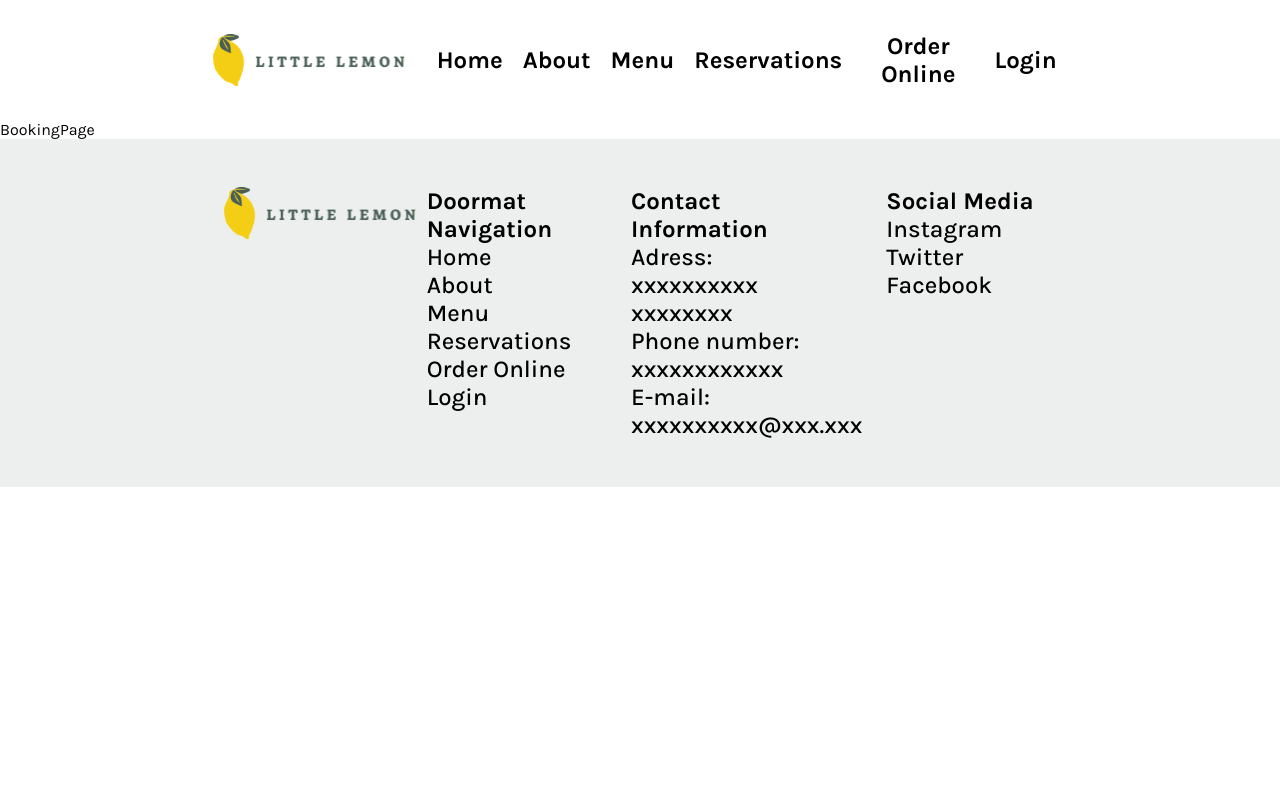
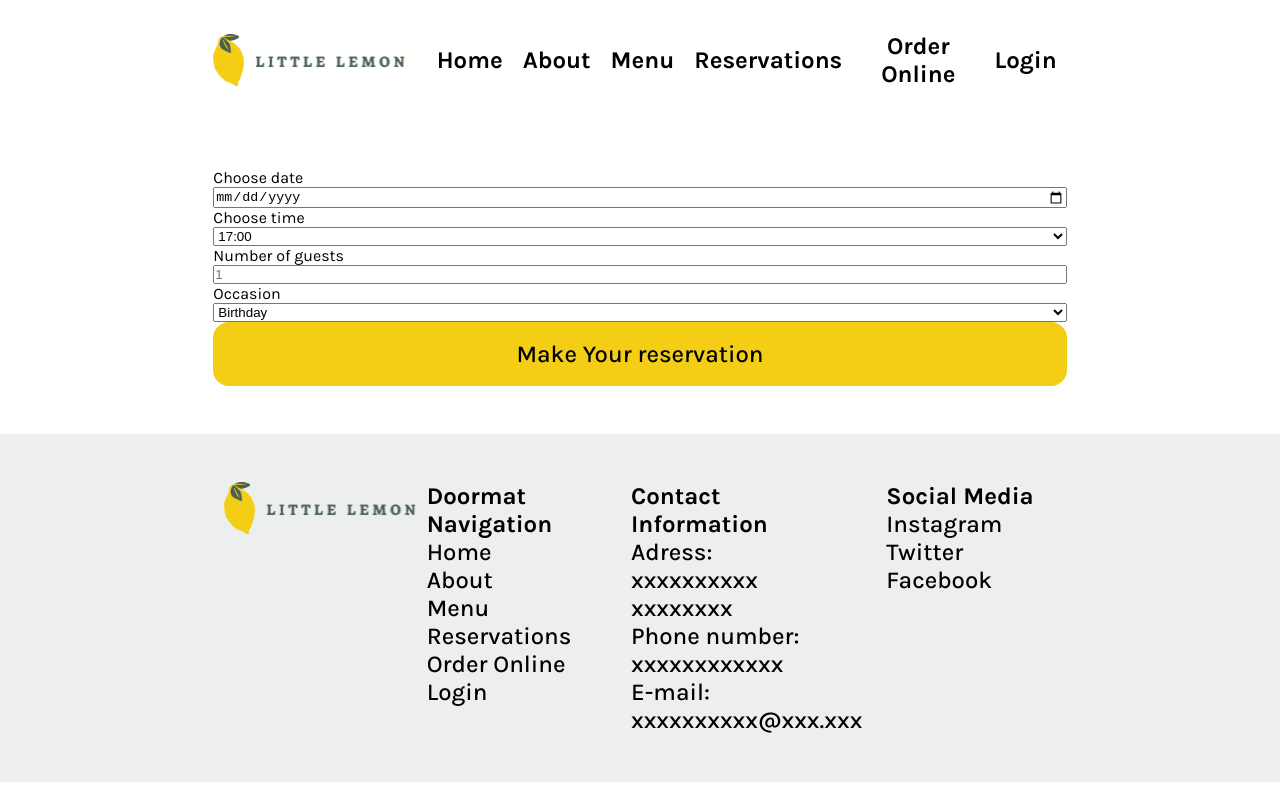
Before and after one commit to danilsakhonenko/Little-Lemon-website, a React (Create React App) app: page /booking in a window 1280 px wide. Built offline with nearby package versions, Linux system fonts and the light colour scheme; a web font is replaced by a local one.

Commit message:
starter booking page

```diff
--- a/src/App.css
+++ b/src/App.css
@@ -40,9 +40,9 @@ h2{
   white-space: nowrap;
 }
 .lead-text{
+  text-decoration: none;
   font-family:var(--font-karla);
   color: black;
-  text-decoration: none;
   font-weight: 500;
   font-size: 18pt;
 }
@@ -71,13 +71,15 @@ h2{
   justify-self: end;
 }
 .action-button{
+  display: flex;
+  border-width:0 ;
   border-radius: var(--border-rad);
-  border-width: 0;
   background-color: var(--yellow);
   height: 64px;
-  width: auto;
   padding: 0 32px;
   min-width: fit-content;
+  justify-content: center;
+  align-items: center;
   white-space: nowrap;
 }
 .container{
@@ -123,7 +125,7 @@ ul {
   justify-self: end;
   object-fit: cover;
 }
-main{
+#main{
   grid-area: main;
   display: grid;
   grid-template-rows: auto auto auto auto;
@@ -277,6 +279,12 @@ footer.container{
 footer > section{
   grid-column: span 2;
 }
+/*==================================================================*/
+.form{
+  display: flex;
+  flex-direction: column;
+  grid-column: 3/ span 8;
+}
 
 @media only screen and (max-width: 1199px) {
   .container{
--- a/src/components/ActionButton.js
+++ b/src/components/ActionButton.js
@@ -1,14 +1,13 @@
-import React from 'react'
-import { Link } from 'react-router-dom'
+import React, { useState } from "react";
+import { Link } from "react-router-dom";
 
 function ActionButton(props) {
   return (
-    <button onClick={props.onClick} className='action-button' id={props.id}>
-      <Link to={props.link} className='lead-text'>
+      <button
+        className="action-button lead-text" type={props.type} id="props.id">
         {props.label}
-      </Link>
-    </button>
-  )
+      </button>
+  );
 }
 
-export default ActionButton
+export default ActionButton;
--- /dev/null
+++ b/src/components/BookingForm.js
@@ -0,0 +1,31 @@
+import React from "react";
+import BookingForm from "./BookingForm";
+import ActionButton from "./ActionButton";
+
+function BookingPage() {
+  return (
+    <form className="form">
+      <label htmlFor="res-date">Choose date</label>
+      <input type="date" id="res-date" />
+      <label htmlFor="res-time">Choose time</label>
+      <select id="res-time ">
+        <option>17:00</option>
+        <option>18:00</option>
+        <option>19:00</option>
+        <option>20:00</option>
+        <option>21:00</option>
+        <option>22:00</option>
+      </select>
+      <label htmlFor="guests">Number of guests</label>
+      <input type="number" placeholder="1" min="1" max="10" id="guests" />
+      <label htmlFor="occasion">Occasion</label>
+      <select id="occasion">
+        <option>Birthday</option>
+        <option>Anniversary</option>
+      </select>
+      <ActionButton type="submit" label="Make Your reservation" />
+    </form>
+  );
+}
+
+export default BookingPage;
--- a/src/components/BookingPage.js
+++ b/src/components/BookingPage.js
@@ -1,12 +1,13 @@
 import React from 'react'
+import BookingForm from './BookingForm'
 
-function HomePage() {
+function BookingPage() {
   let lorem="Lorem ipsum dolor sit amet, consectetur adipiscing elit.Mauris porta, magna et aliquet tempor, tortor mi iaculis enim, ac tempor ligula nulla tincidunt libero. Class aptent taciti sociosqu ad litora torquent per conubia nostra, per inceptos himenaeos. Pellentesque efficitur posuere."
   return (
-    <main>
-      BookingPage
+    <main className='container' id='booking'>
+      <BookingForm/>
     </main>
   )
 }
 
-export default HomePage;
+export default BookingPage;
--- a/src/components/Footer.js
+++ b/src/components/Footer.js
@@ -1,5 +1,5 @@
 import React from "react";
-import Logo from "../Logo.svg";
+import Logo from "../logo.svg";
 import { Link } from 'react-router-dom';
 
 function Footer() {
--- a/src/components/Header.js
+++ b/src/components/Header.js
@@ -1,6 +1,6 @@
 import React from 'react'
 import NavBar from './NavBar'
-import Logo from '../Logo.svg';
+import Logo from '../logo.svg';
 
 function Header() {
   return (
--- a/src/components/HomePage.js
+++ b/src/components/HomePage.js
@@ -7,23 +7,22 @@ import chefPhoto from "../restaurant chef.jpg";
 import CardsContainer from "./CardsContainer";
 import SpecialsList from './SpecialsList';
 import ReviewsList from "./ReviewsList";
+import { Link } from "react-router-dom";
 
 function HomePage() {
   let lorem =
     "Lorem ipsum dolor sit amet, consectetur adipiscing elit.Mauris porta, magna et aliquet tempor, tortor mi iaculis enim, ac tempor ligula nulla tincidunt libero. Class aptent taciti sociosqu ad litora torquent per conubia nostra, per inceptos himenaeos. Pellentesque efficitur posuere.";
   return (
-    <main>
+    <main id='main'>
       <section id="hero-section" className="container">
         <div className="text-block">
           <h1>Little Lemon</h1>
           <h2 className="white">Chicago</h2>
           <p className="lead-text white">{lorem}</p>
         </div>
-        <ActionButton
-          link="/booking"
-          label="Reserve a table"
-          id="reserve-button"
-        />
+        <Link to='/booking' id='reserve-button' className="action-button lead-text">
+          Reserve a table
+        </Link>
         <div id="white-space"></div>
         <img
           src={PreviewPhoto}
@@ -34,7 +33,9 @@ function HomePage() {
       </section>
       <section id="highlights" className="container">
         <h2>This weeks specials!</h2>
-        <ActionButton label="Online Menu" id="menu-button" />
+        <Link to='/' id='menu-button' className="action-button lead-text">
+          Online Menu
+        </Link>
         <CardsContainer>
           <SpecialsList/>
         </CardsContainer>
```
